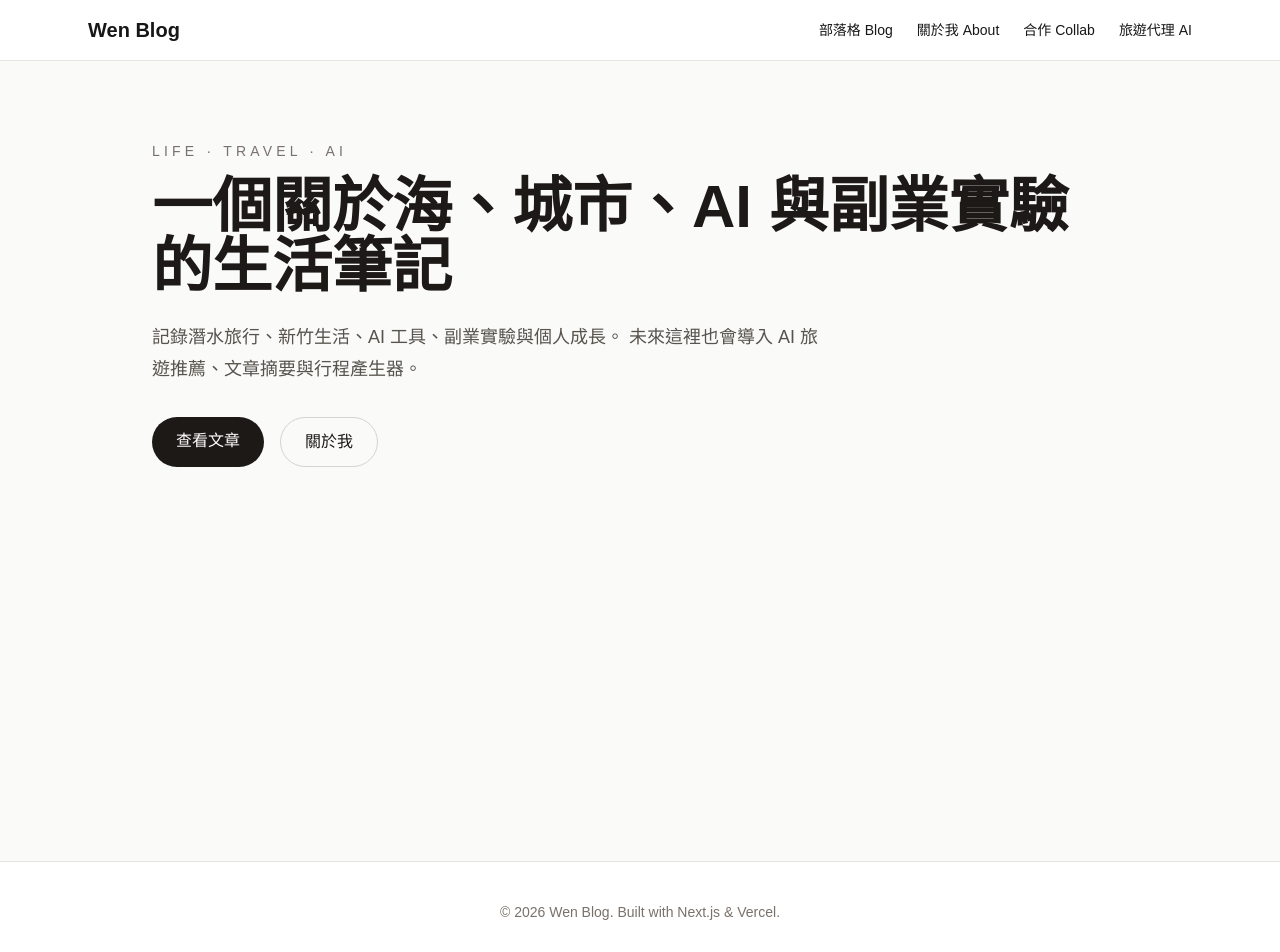
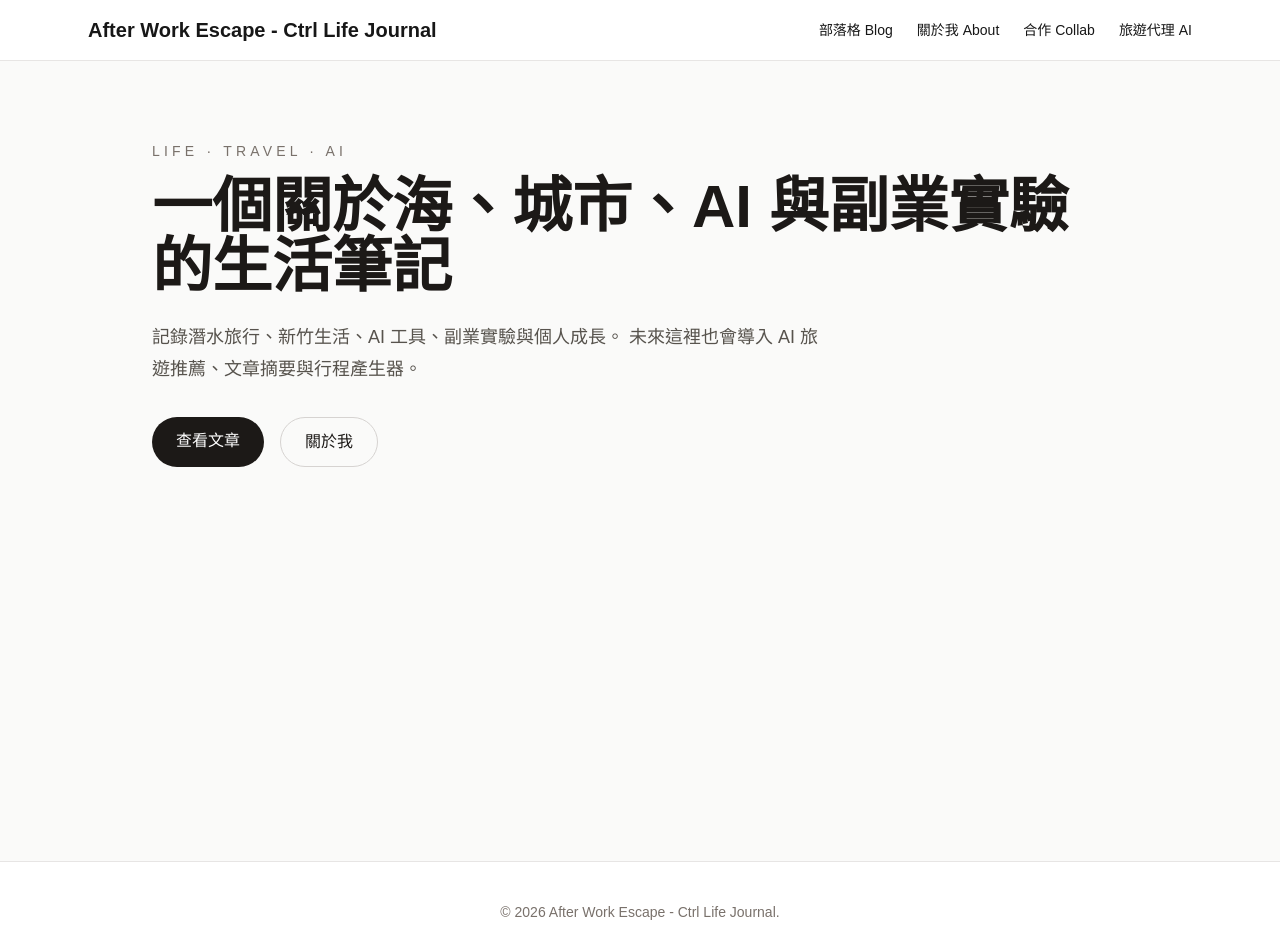
Before and after one commit to wennnny/my-blog, a Next.js app: page / in a window 1280 px wide. Shown: the top 952 px of the page. Built offline with nearby package versions, Linux system fonts and the light colour scheme.

Commit message:
fix: update footer and navbar branding text
Updated the footer and navbar components to reflect the new brand
name "After Work Escape - Ctrl Life Journal" for consistency.

```diff
--- a/components/Footer.tsx
+++ b/components/Footer.tsx
@@ -1,7 +1,7 @@
 export default function Footer() {
     return (
         <footer className="border-t border-stone-200 py-10 text-center text-sm text-stone-500">
-            <p>© 2026 Wen Blog. Built with Next.js & Vercel.</p>
+            <p>© 2026 After Work Escape - Ctrl Life Journal.</p>
         </footer>
     );
 }
--- a/components/Navbar.tsx
+++ b/components/Navbar.tsx
@@ -6,7 +6,7 @@ export default function Navbar() {
             <div className="mx-auto flex max-w-6xl items-center justify-between px-6 py-4">
 
                 <Link href="/" className="text-xl font-bold">
-                    Wen Blog
+                    After Work Escape - Ctrl Life Journal
                 </Link>
 
                 <div className="flex gap-6 text-sm">
```
